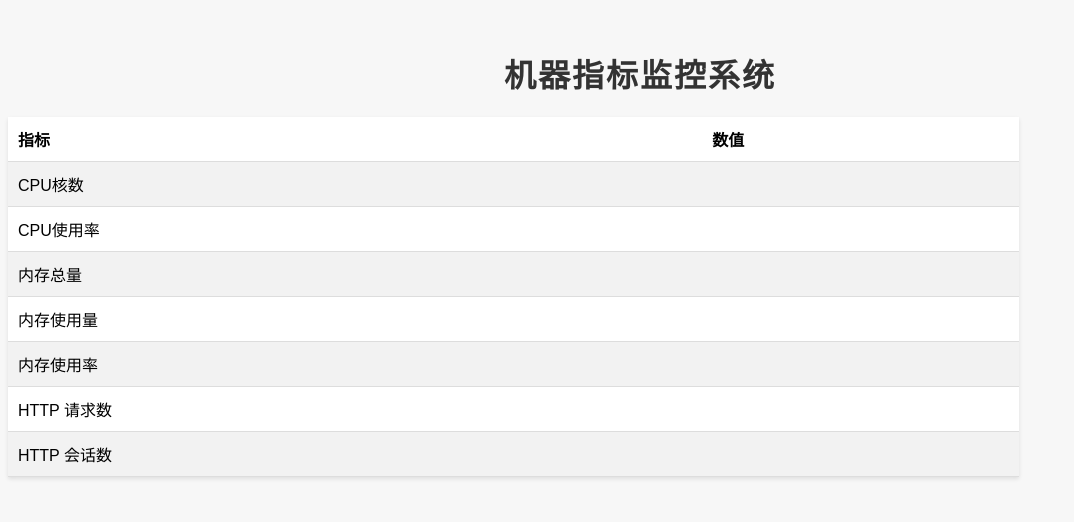
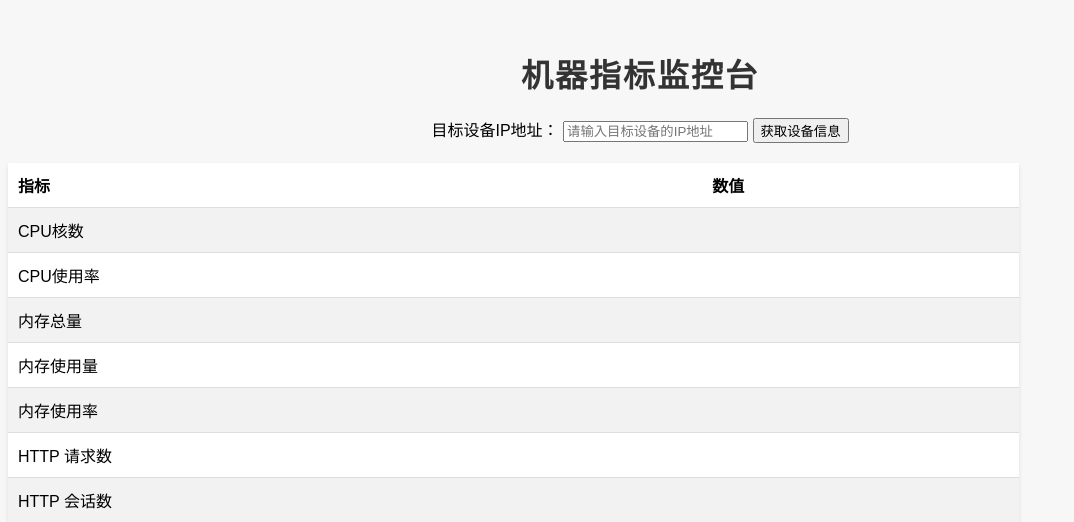
Before and after one commit to programingisgoddamndifficult/Agent-Service, a Flask app: template monitor_platform/templates/monitor.html in a window 1280 px wide. Shown: the top 522 px of the page, without its empty margins (0-1074 px from the left). Run offline with Flask 3, Linux system fonts and the light colour scheme; the template is opened without the code that fills it, so the values that code supplies are empty.

Commit message:
增加设备间通信

```diff
--- a/monitor_platform/templates/monitor.html
+++ b/monitor_platform/templates/monitor.html
@@ -1,9 +1,12 @@
 <!DOCTYPE html>
 <html lang="en">
 <head>
-<meta charset="UTF-8">
-<meta name="viewport" content="width=device-width, initial-scale=1.0">
-<title>机器指标监控台</title>
+    <meta charset="UTF-8">
+    <meta name="viewport" content="width=device-width, initial-scale=1.0">
+    <title>机器指标监控台</title>
+    <!-- 引入外部的 JavaScript 文件 -->
+<!--    <script src="script.js"></script>-->
+    <!-- 引入外部的 CSS 文件 -->
 <style>
     body {
         font-family: Arial, sans-serif;
@@ -38,7 +41,13 @@
 </style>
 </head>
 <body>
-    <h1>机器指标监控系统</h1>
+    <h1>机器指标监控台</h1>
+    <!-- 添加输入框和按钮 -->
+    <div>
+        <label for="target-ip">目标设备IP地址：</label>
+        <input type="text" id="target-ip" placeholder="请输入目标设备的IP地址">
+        <button onclick="fetchDeviceInfo()">获取设备信息</button>
+    </div>
     <table>
         <tr>
             <th>指标</th>
@@ -106,4 +115,41 @@
         </tr>
     </table>
 </body>
+
+<script>
+    function fetchDeviceInfo() {
+        var targetIp = document.getElementById("target-ip").value;
+
+        $.ajax({
+            url: 'http://' + targetIp + ':5000/device_info',
+            type: 'GET',
+            dataType: 'json',
+            success: function(data) {
+                // 在页面上展示设备信息
+                displayDeviceInfo(data);
+            },
+            error: function(xhr, status, error) {
+                console.error(error);
+            }
+        });
+    }
+
+    function displayDeviceInfo(deviceInfo) {
+        // 清空表格内容
+        $('#device-info').empty();
+
+        // 动态创建表格行并展示设备信息
+        // ...
+
+        // 示例：展示CPU核数和CPU使用率
+        var cpuCountRow = '<tr><td>CPU核数</td><td>' + deviceInfo.cpu_info.cpu_count + '</td></tr>';
+        var cpuPercentRow = '<tr><td>CPU使用率</td><td>' + deviceInfo.cpu_info.cpu_percent + '</td></tr>';
+
+        $('#device-info').append(cpuCountRow);
+        $('#device-info').append(cpuPercentRow);
+
+        // 展示其他设备信息，根据需要添加相应的行
+        // ...
+    }
+</script>
 </html>
```
